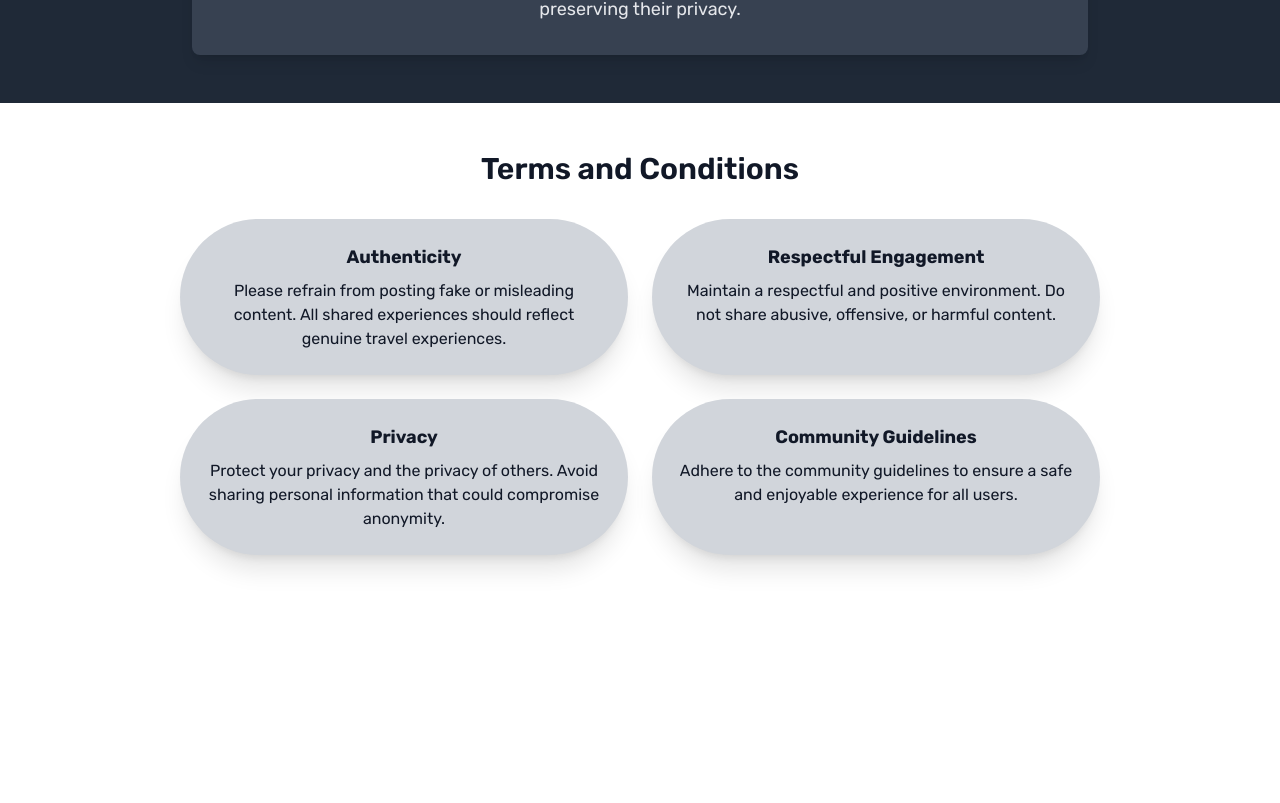
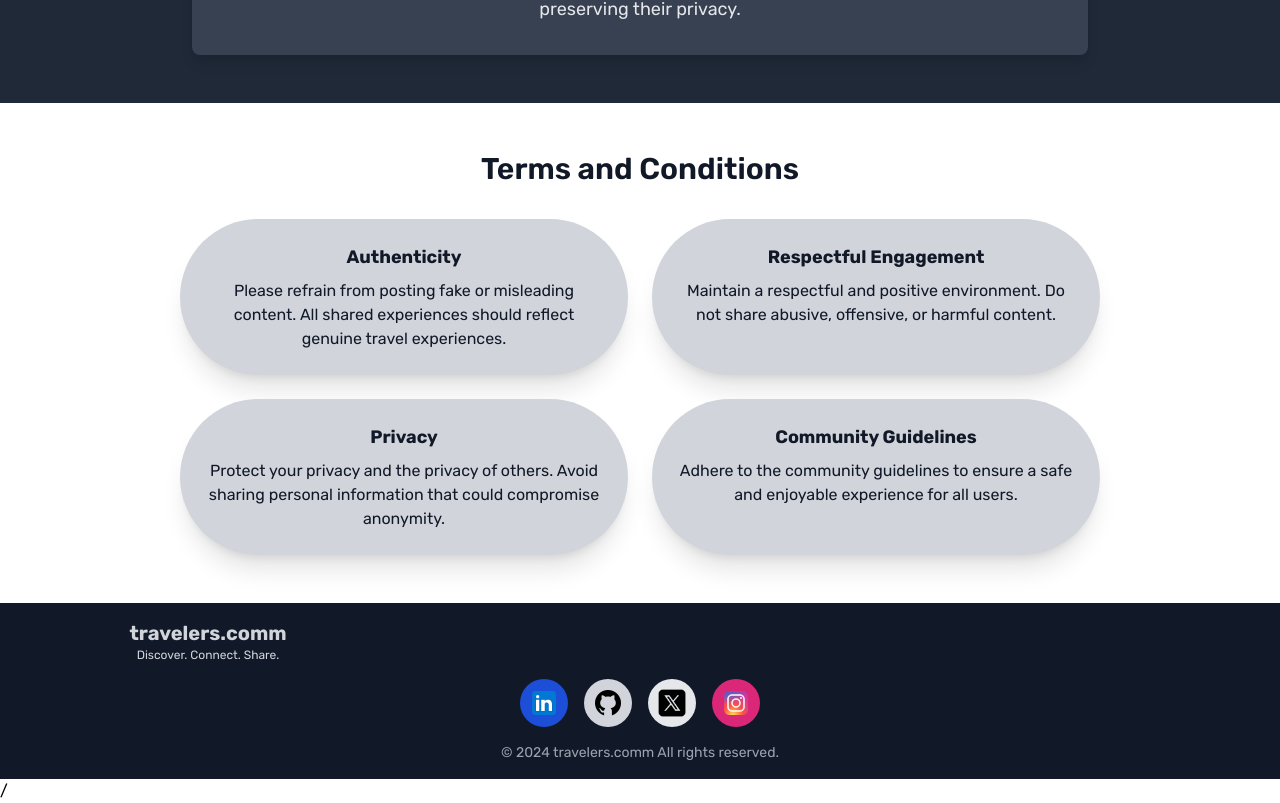
Before and after one commit to tejaspokale22/travelers.comm, a React (Vite) app: page / in a window 1280 px wide. Shown: the part 1521-2324 px from the top of the page. Before the commit the page ends 2124 px from the top, so only its background shows below. Built offline with nearby package versions, Linux system fonts and the light colour scheme; no server answers.

Commit message:
finaliazed code

```diff
--- a/src/App.jsx
+++ b/src/App.jsx
@@ -30,7 +30,7 @@ function App() {
       <main>
         <Outlet/>
       </main>
-      {/* <Foot/>/ */}
+      <Foot/>/
     </>
   ):null
 }
```
